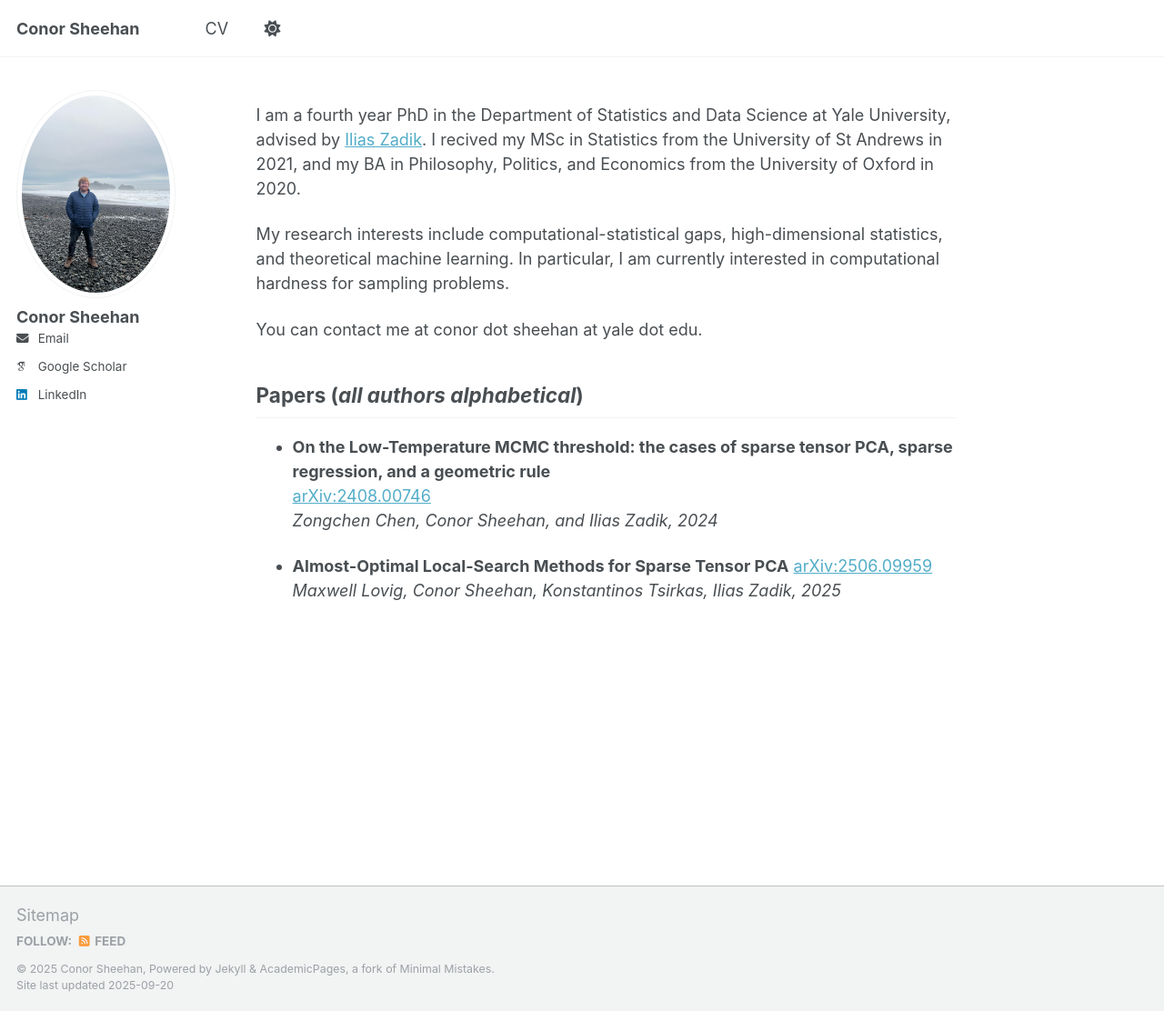
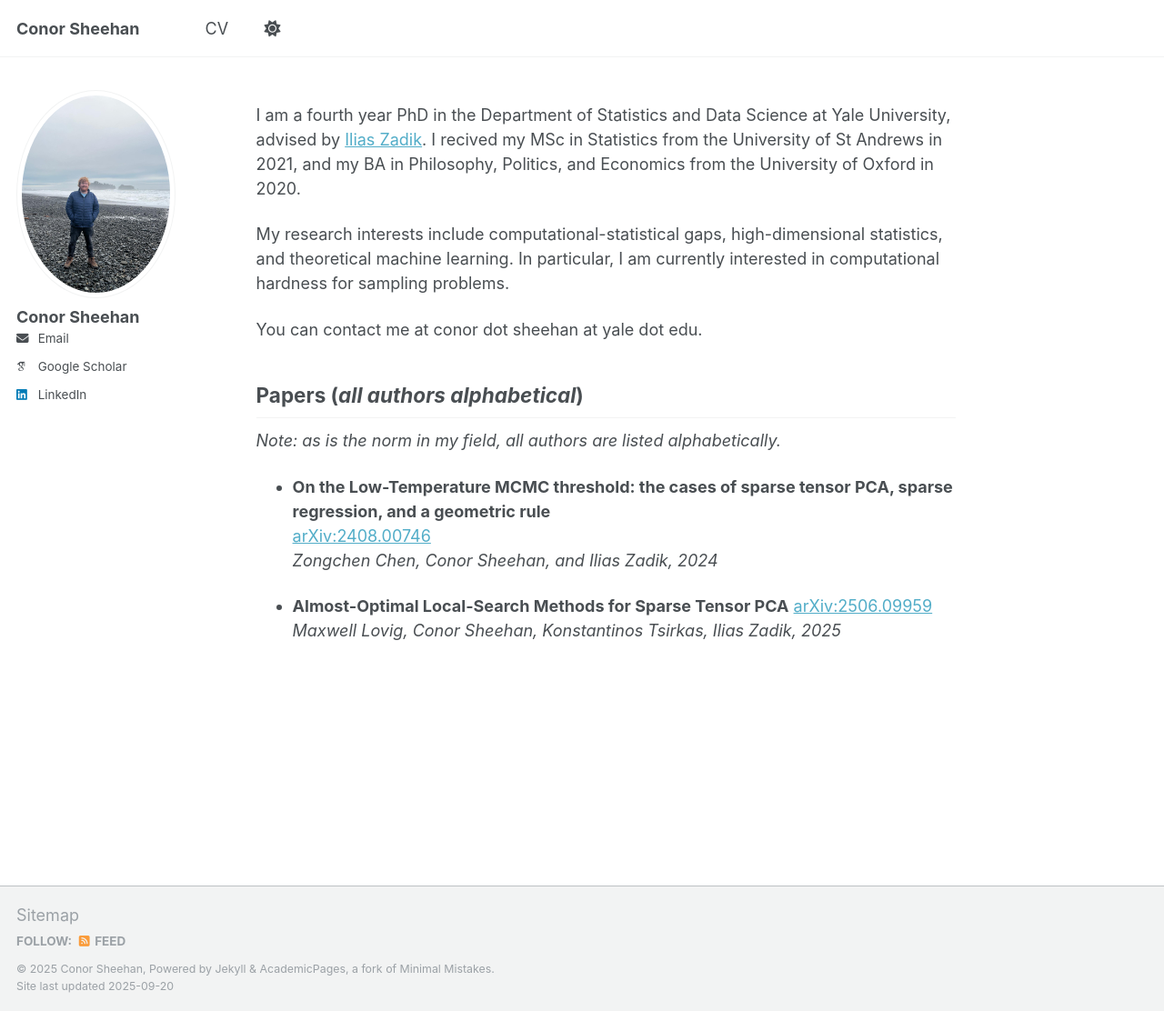
Before and after one commit to csheehan10/csheehan10.github.io, a Jekyll site: the page built from _pages/about.md, in a window 1280 px wide and 1112 px high. Shown: the whole window at 91% size. Built offline with Jekyll 4.4.1, drawn with Linux system fonts in a browser that asks for light colours; some web fonts are replaced; a script that is not in the unit is left out.

Commit message:
Update about.md

```diff
--- a/_pages/about.md
+++ b/_pages/about.md
@@ -14,6 +14,7 @@ My research interests include computational-statistical gaps, high-dimensional s
 You can contact me at conor dot sheehan at yale dot edu.
 
 ## Papers (_all authors alphabetical_)
+_Note: as is the norm in my field, all authors are listed alphabetically._
 - **On the Low-Temperature MCMC threshold: the cases of sparse tensor PCA, sparse regression, and a geometric rule**
   [arXiv:2408.00746](https://arxiv.org/abs/2408.00746)
   *Zongchen Chen, Conor Sheehan, and Ilias Zadik, 2024*
```
